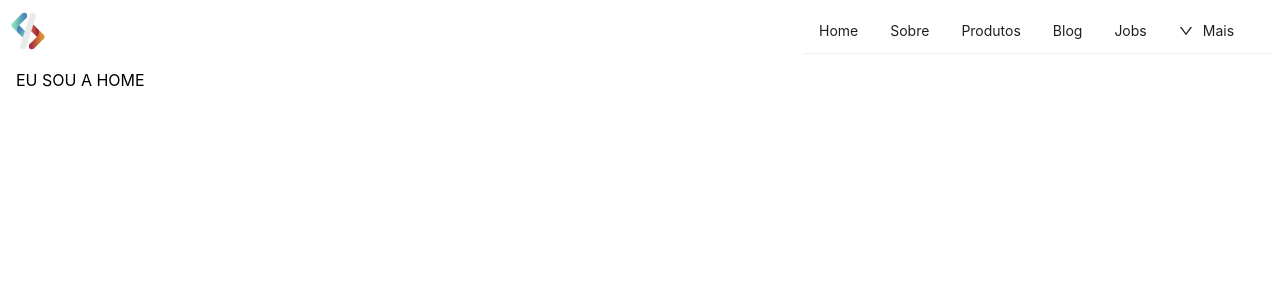
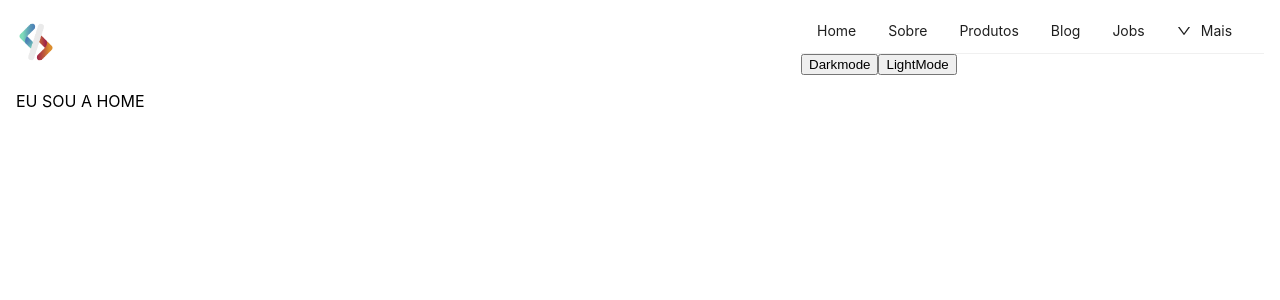
Before and after one commit to liderartecriativa/liderartecriativa_website, a React (Vite) app in the folder LIDERARTCRIATIVA/: page / in a window 1280 px wide. Shown: the top 300 px of the page. Built offline with nearby package versions, Linux system fonts and the light colour scheme.

Commit message:
DARKMODE

```diff
--- a/LIDERARTCRIATIVA/src/App.jsx
+++ b/LIDERARTCRIATIVA/src/App.jsx
@@ -8,7 +8,8 @@ import { Avatar } from 'antd';
 import { UserOutlined } from '@ant-design/icons';
 import { DownOutlined } from '@ant-design/icons';
 import { ArrowDownOutlined } from '@ant-design/icons';
-import {ConfigProvider} from 'antd'
+import { ConfigProvider } from 'antd'
+
 const items = [
   {
     label: (
@@ -77,6 +78,17 @@ const items = [
 
 function App() {
 
+const  darkMode = () => {
+
+  const element = document.body;
+    element.className = "dark-mode";
+
+  }
+  const  lightMode = () => {
+    const  element = document.body;
+    element.className = "light-mode";
+
+  }
   //LOADING DISPLAYNONE
   document.getElementById("loading").style.display = "none";
 
@@ -91,6 +103,7 @@ function App() {
 
   return (
     <>
+      <body>
       <header>
         <Row gutter={[8, 8]} justify={'center'} align={'middle'} >
           <Col span={15}>
@@ -105,11 +118,14 @@ function App() {
               }}
             >
               <Menu id="MenuBar" onClick={onClick} selectedKeys={[current]} mode="horizontal" items={items} overflowedIndicator={<ArrowDownOutlined />} />
+              <button onClick={darkMode}>Darkmode</button>
+              <button onClick={lightMode}>LightMode</button>
             </ConfigProvider>
+
           </Col>
         </Row>
       </header>
-      <body>
+
         <Rotas />
       </body>
       <footer>
@@ -119,5 +135,4 @@ function App() {
   )
 
 }
-
 export default App;
--- a/LIDERARTCRIATIVA/src/App.scss
+++ b/LIDERARTCRIATIVA/src/App.scss
@@ -9,5 +9,22 @@ $quinta-cor:#A62957;
 #Content {background-color: rgb(146, 101, 140);}
 #Footer {background-color: rgb(255, 255, 255);}
 
+//DARKMODE INITE
+body {
+    background-color: white;
+    color: black;
+    padding: 0px;
+    box-sizing:  content-box;
+  }
+.dark-mode {
+    background-color: black;
+    color: white;
+  }
+.light-mode {
+    background-color: white;
+    color: black;
+  }
+
+//DARKMODE FINISH
 
 .Cor{color:$quinta-cor}
--- a/LIDERARTCRIATIVA/src/index.scss
+++ b/LIDERARTCRIATIVA/src/index.scss
@@ -1,10 +1,7 @@
 :root {
     font-family: Inter, Avenir, Helvetica, Arial, sans-serif;
 }
-body {
-    padding: 0px;
-    box-sizing:  content-box;
-}
+
 
 
 
```
Also changed, not shown: LIDERARTCRIATIVA/src/pages/DarkMode.jsx (added).
